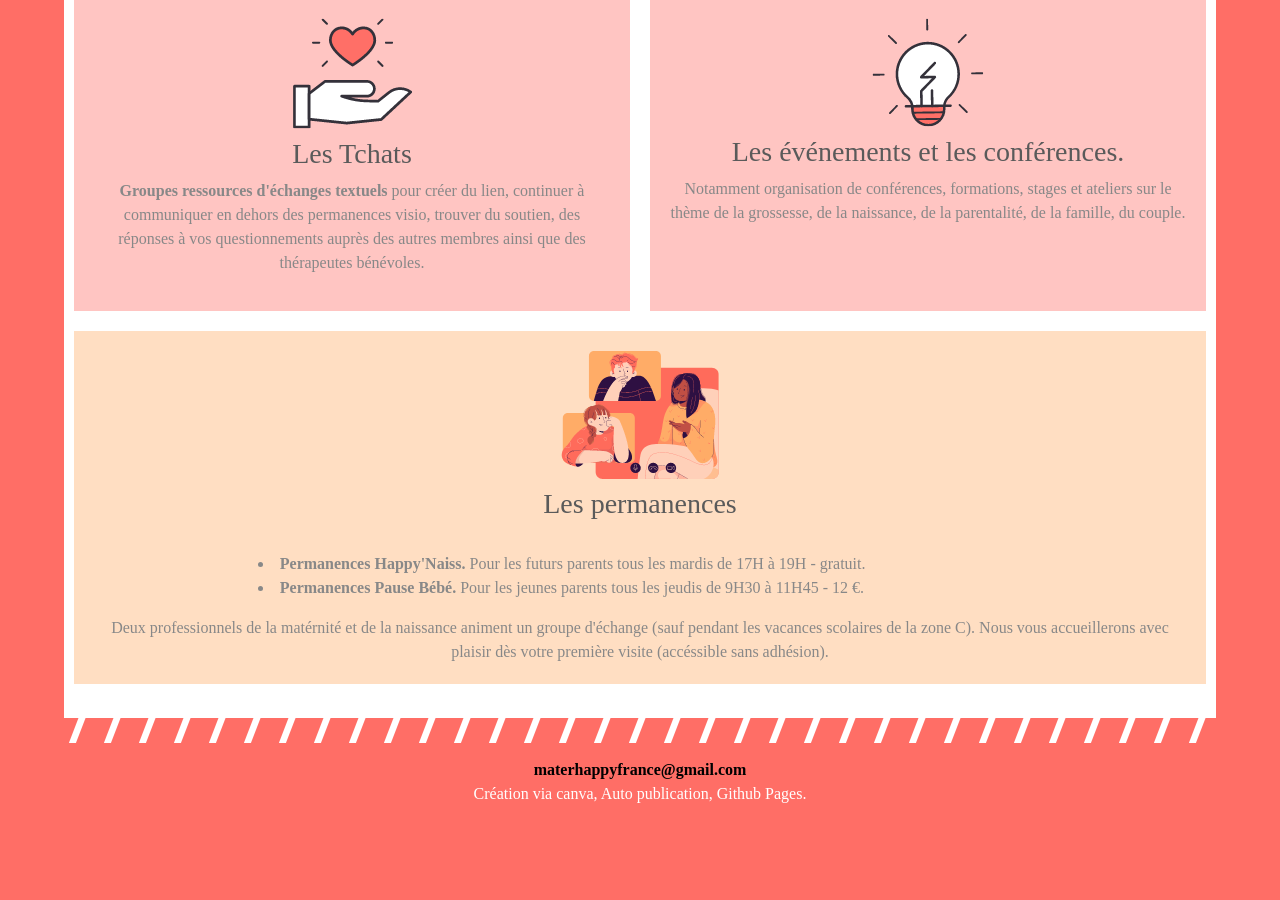
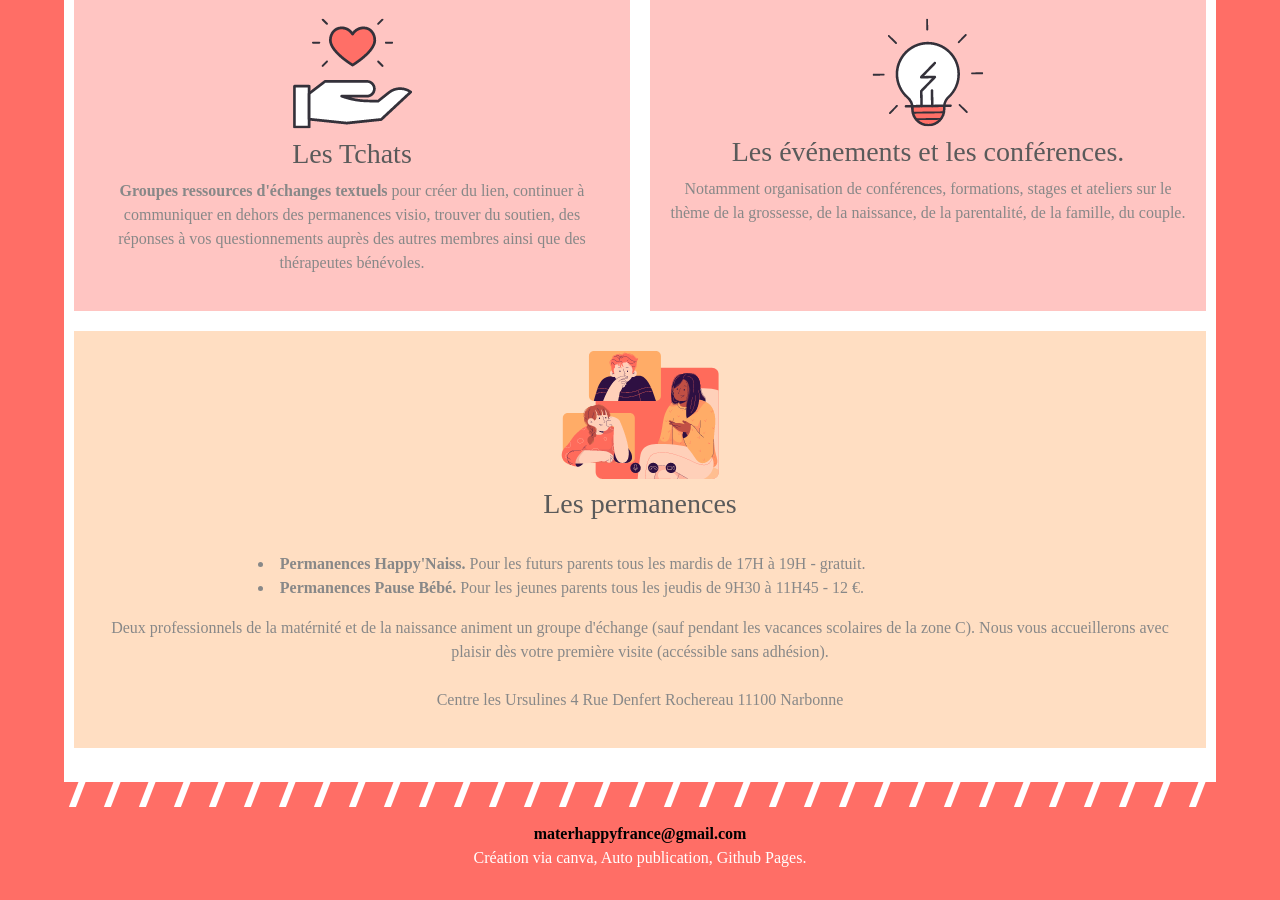
Before and after one commit to julien66/Mater-Happy, a Jekyll site: the page built from index.md, in a window 1280 px wide and 900 px high, scrolled down 891 px. Built offline with Jekyll 4.4.1, drawn with Linux system fonts in a browser that asks for light colours; some web fonts are replaced; before the commit the page ends 1727 px from its top, so only the background shows below that.

Commit message:
Adresse les Ursulines

```diff
--- a/_layouts/homepage.html
+++ b/_layouts/homepage.html
@@ -67,6 +67,9 @@ layout: default
                     </ul>
                     Deux professionnels de la matérnité et de la naissance animent un groupe d'échange (sauf pendant les vacances scolaires de la zone C).
                     Nous vous accueillerons avec plaisir dès votre première visite (accéssible sans adhésion).
+                    <br>
+                    <br>
+                    <p class="text-center text-bold"> Centre les Ursulines 4 Rue Denfert Rochereau 11100 Narbonne</p>
                 </div>
             </div>
         </div>
```
